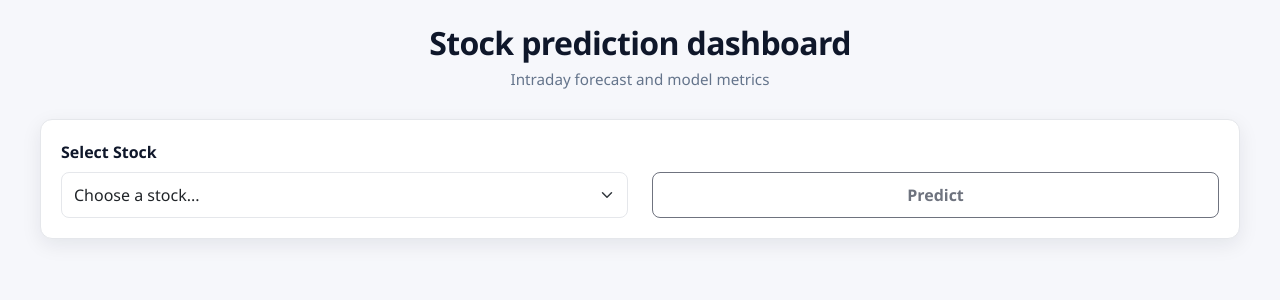
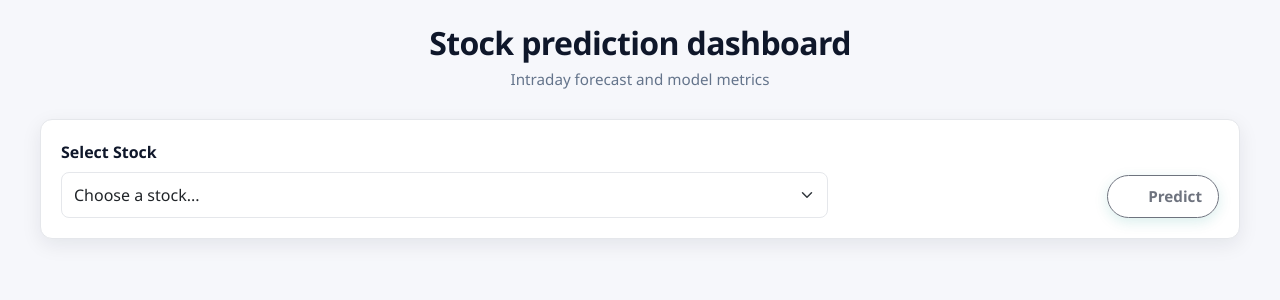
Before and after one commit to amNobodyyy/DevOps_IA_2, a Flask app: page / in a window 1280 px wide. Shown: the top 300 px of the page. Run offline with Flask 3, Linux system fonts and the light colour scheme; some libraries are stand-ins or nearby versions.

Commit message:
improved UI and accessibility

```diff
--- a/templates/index.html
+++ b/templates/index.html
@@ -70,21 +70,37 @@
         .btn-predict {
             background: var(--accent);
             border: 1px solid var(--accent);
-            padding: 10px 28px;
+            color: #fff;
+            display: inline-flex;
+            align-items: center;
+            gap: 8px;
+            padding: 9px 16px;
             font-weight: 600;
-            border-radius: 8px;
-            transition: background 0.2s ease, transform 0.1s ease;
-            margin-top: 24px;
-            color: #fff;
+            font-size: 0.95rem;
+            border-radius: 9999px; /* pill */
+            transition: background 0.2s ease, transform 0.1s ease, box-shadow 0.2s ease;
+            margin-top: 12px;
+            box-shadow: 0 4px 14px rgba(13, 148, 136, 0.25);
         }
         .btn-predict:hover {
             transform: translateY(-1px);
             background: var(--accent-600);
             color: #fff;
+            box-shadow: 0 6px 18px rgba(13, 148, 136, 0.32);
         }
         .btn-predict:disabled {
             opacity: 0.6;
             cursor: not-allowed;
+        }
+        .btn-predict svg {
+            width: 16px;
+            height: 16px;
+            flex: 0 0 auto;
+            stroke: currentColor;
+            stroke-width: 2;
+        }
+        @media (max-width: 767.98px) {
+            #predictBtn { width: 100%; justify-content: center; }
         }
         .graphs-container {
             display: grid;
@@ -212,8 +228,8 @@
 
     <!-- Control Panel -->
     <div class="control-panel">
-        <div class="row">
-            <div class="col-md-6">
+        <div class="row g-3 align-items-end">
+            <div class="col-12 col-md-8">
                 <label for="stock" class="form-label">Select Stock</label>
                 <select class="form-select" id="stock">
                     <option value="" selected disabled>Choose a stock...</option>
@@ -221,9 +237,12 @@
                     <option value="MSFT">MSFT - Microsoft Corp.</option>
                 </select>
             </div>
-            <div class="col-md-6 d-flex align-items-end">
-                <button type="button" class="btn btn-predict w-100" id="predictBtn" disabled>
-                    Predict
+            <div class="col-12 col-md-4 text-md-end">
+                <button type="button" class="btn btn-predict" id="predictBtn" disabled aria-label="Run prediction">
+                    <svg viewBox="0 0 24 24" fill="none" xmlns="http://www.w3.org/2000/svg" aria-hidden="true">
+                        <path d="M5 12h14M13 5l7 7-7 7" stroke="#ffffff"/></path>
+                    </svg>
+                    <span>Predict</span>
                 </button>
             </div>
         </div>
```
